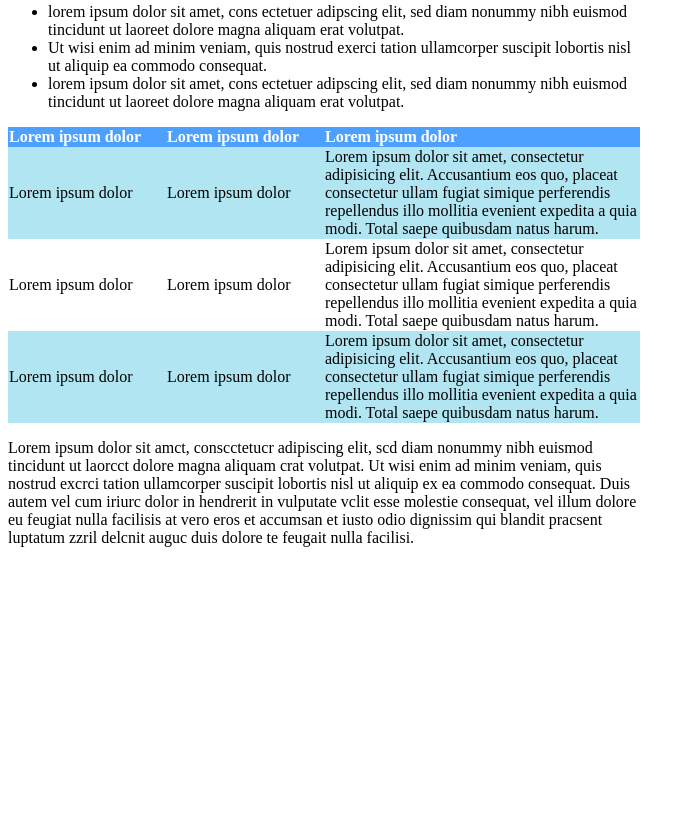
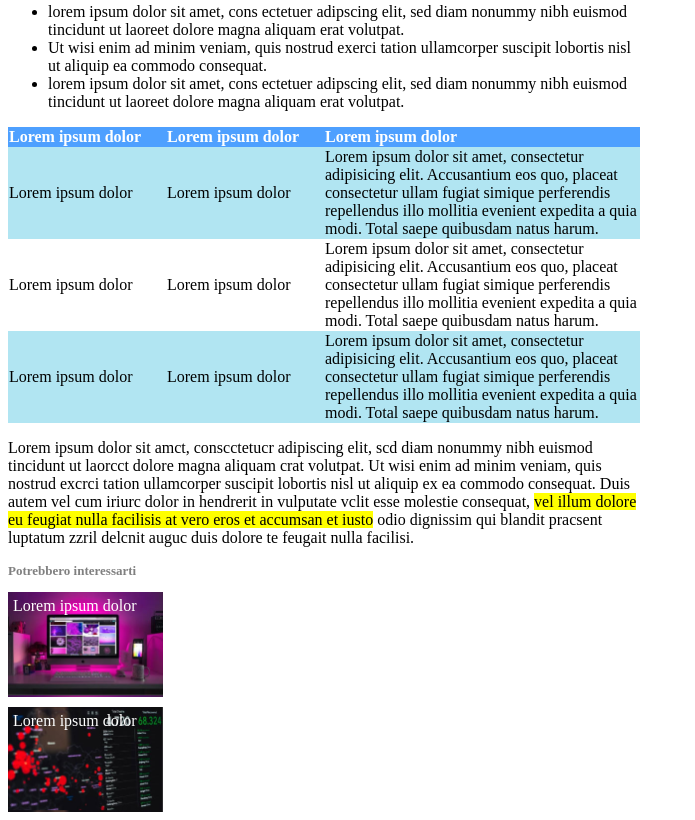
Before and after one commit to AntonioRusso1997/html-css-booleaner, a plain HTML site: page index.html in a window 1280 px wide. Shown: the part 724-1544 px from the top of the page, without its empty margins (0-695 px from the left). Before the commit the page ends 1287 px from the top, so only its background shows below. Drawn offline with Linux system fonts and the light colour scheme.

Commit message:
Inserimento footer + correzioni varie finali

```diff
--- a/css/style.css
+++ b/css/style.css
@@ -71,3 +71,29 @@ thead {
     width: 50%;
     text-align: left;
 }
+
+footer h3 {
+    color: grey;
+    font-size: 13px;
+}
+
+.img1-footer {
+    background-image: url(monitor.jpg);
+    height: 100px;
+    width: 150px;
+    background-size: 100%;
+    color: white;
+    padding-left: 5px;
+    padding-top: 5px;
+    margin-bottom: 10px;
+}
+
+.img2-footer {
+    background-image: url(graph.jpg);
+    height: 100px;
+    width: 150px;
+    background-size: 100%;
+    color: white;
+    padding-left: 5px;
+    padding-top: 5px;
+}
--- a/index.html
+++ b/index.html
@@ -59,7 +59,7 @@
                         <td>Lorem ipsum dolor sit amet, consectetur adipisicing elit. Accusantium eos quo, placeat consectetur ullam fugiat simique perferendis repellendus illo mollitia evenient expedita a quia modi. Total saepe quibusdam natus harum.</td>
                     </tr>
 
-                    <tr class=>
+                    <tr>
                         <td>Lorem ipsum dolor</td>
                         <td>Lorem ipsum dolor</td>
                         <td>Lorem ipsum dolor sit amet, consectetur adipisicing elit. Accusantium eos quo, placeat consectetur ullam fugiat simique perferendis repellendus illo mollitia evenient expedita a quia modi. Total saepe quibusdam natus harum.</td>
@@ -75,7 +75,7 @@
             </table>
             <!-- /tabella notizia -->
 
-            <p class="testo-notizia">Lorem ipsum dolor sit amct, conscctetucr adipiscing elit, scd diam nonummy nibh euismod tincidunt ut laorcct dolore magna aliquam crat volutpat. Ut wisi enim ad minim veniam, quis nostrud excrci tation ullamcorper suscipit lobortis nisl ut aliquip ex ea commodo consequat. Duis autem vel cum iriurc dolor in hendrerit in vulputate vclit esse molestie consequat, vel illum dolore eu feugiat nulla facilisis at vero eros et accumsan et iusto odio dignissim qui blandit pracsent luptatum zzril delcnit auguc duis dolore te feugait nulla facilisi.</p>
+            <p class="testo-notizia">Lorem ipsum dolor sit amct, conscctetucr adipiscing elit, scd diam nonummy nibh euismod tincidunt ut laorcct dolore magna aliquam crat volutpat. Ut wisi enim ad minim veniam, quis nostrud excrci tation ullamcorper suscipit lobortis nisl ut aliquip ex ea commodo consequat. Duis autem vel cum iriurc dolor in hendrerit in vulputate vclit esse molestie consequat, <span>vel illum dolore eu feugiat nulla facilisis at vero eros et accumsan et iusto</span> odio dignissim qui blandit pracsent luptatum zzril delcnit auguc duis dolore te feugait nulla facilisi.</p>
         </div>
 
     </main>
@@ -83,7 +83,14 @@
 
     <!-- footer pagina -->
     <footer>
+        <h3>Potrebbero interessarti</h3>
+        <div class="img1-footer">
+            <span>Lorem ipsum dolor</span>
+        </div>
 
+        <div class="img2-footer">
+            <span>Lorem ipsum dolor</span>
+        </div>
     </footer>
     <!-- / footer pagina -->
 
```
Also changed, not shown: css/graph.jpg (renamed from img/graph.jpg), css/monitor.jpg (renamed from img/monitor.jpg).
